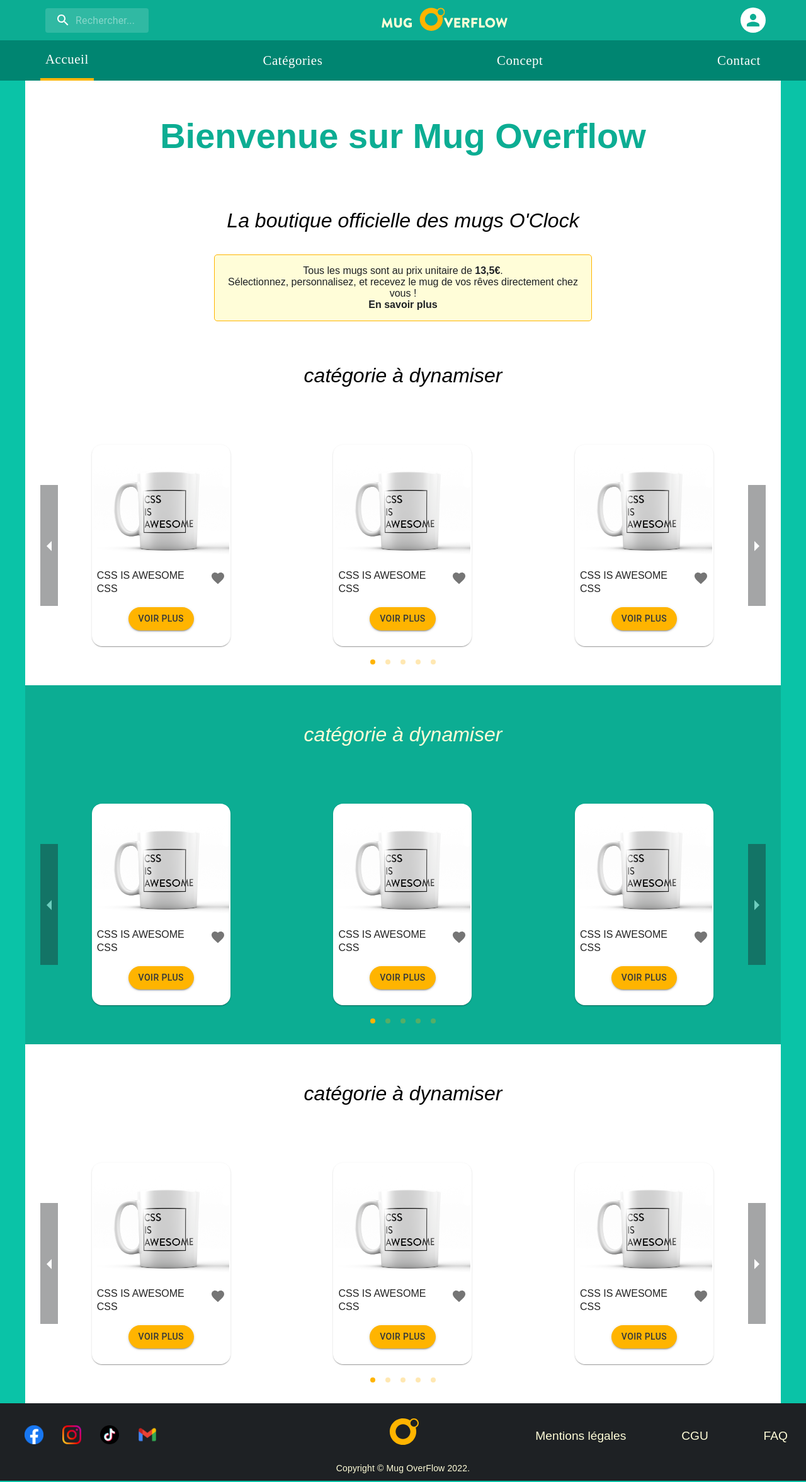
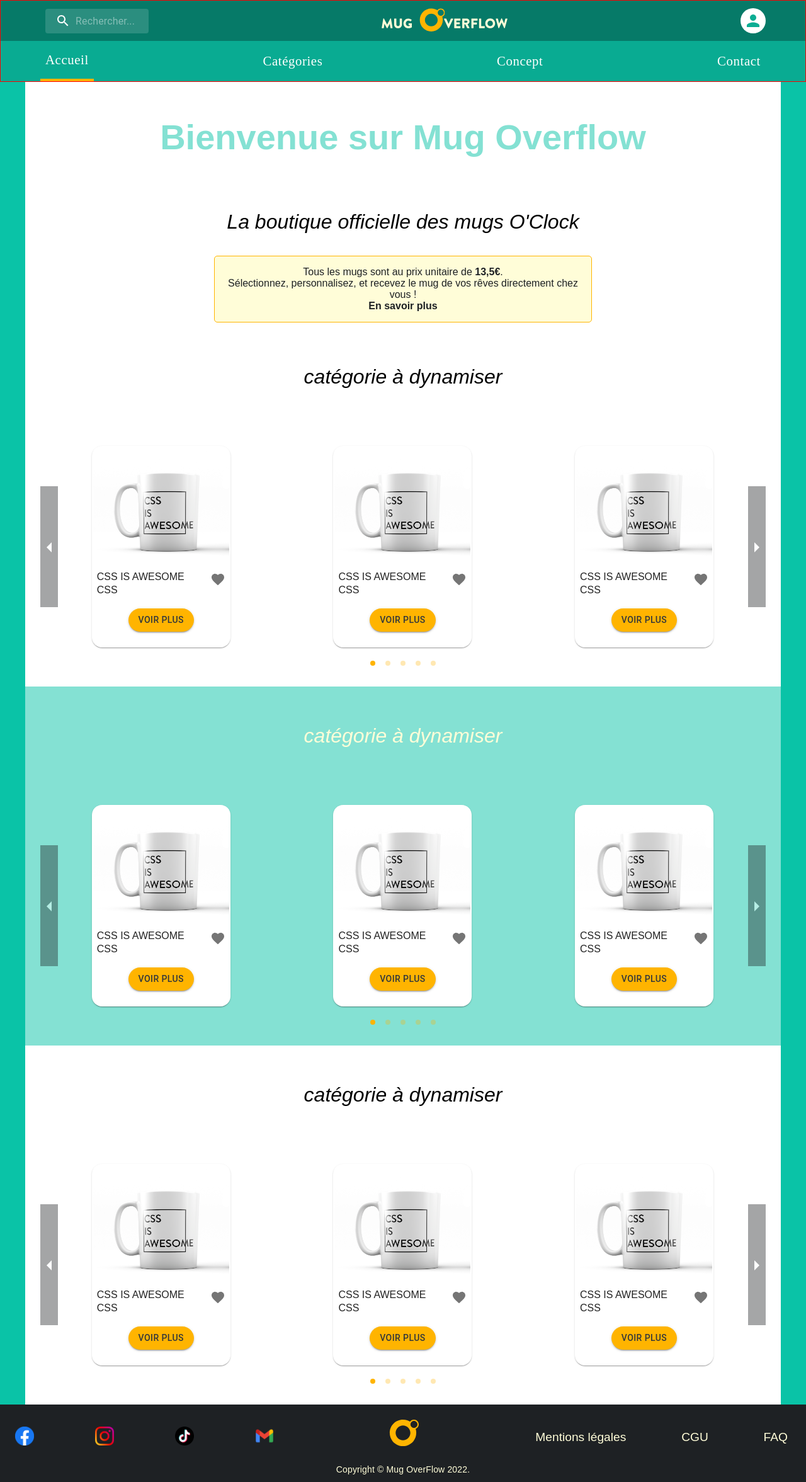
Before and after one commit to marionbonin/Mug-Overflow, a React app: page / in a window 1280 px wide. Shown: the whole page at 63% size. Built offline with nearby package versions, Linux system fonts and the light colour scheme; a web font is replaced by a local one.

Commit message:
tentative de gestion de thème via MUI (echec critique) / modification du CSS

```diff
--- a/src/components/Categories/categories.js
+++ b/src/components/Categories/categories.js
@@ -7,7 +7,7 @@
     <>
       <Header />
       <Page>
-        <h1> Catégorie </h1>
+        <h2> Catégorie </h2>
       </Page>
       <Footer />
     </>
--- a/src/components/Contact/contact.js
+++ b/src/components/Contact/contact.js
@@ -3,13 +3,11 @@
 import TextField from '@mui/material/TextField';
 import Box from '@mui/material/Box';
 import Container from '@mui/material/Container';
-import { createTheme, ThemeProvider } from '@mui/material/styles';
 import Header from '../Header/header';
 import Footer from '../Footer/footer';
 
 import './style.scss';
 
-const theme = createTheme();
 
 export default function Contact() {
   const handleSubmit = (event) => {
@@ -23,7 +21,7 @@
   };
 
   return (
-    <ThemeProvider theme={theme}>
+    <>
       <Header />
       <Container id="main-contact" component="main" maxWidth="xs">
         <CssBaseline />
@@ -95,6 +93,6 @@
         </Box>
       </Container>
       <Footer />
-    </ThemeProvider>
+    </>
   );
 }
--- a/src/components/CreateAccount/createAccount.js
+++ b/src/components/CreateAccount/createAccount.js
@@ -5,7 +5,6 @@
 import Box from '@mui/material/Box';
 import Typography from '@mui/material/Typography';
 import Container from '@mui/material/Container';
-import { createTheme, ThemeProvider } from '@mui/material/styles';
 import logo from 'src/assets/images/logo-mugoverflow.svg';
 import Footer from '../Footer/footer';
 
@@ -24,8 +23,6 @@
   );
 }
 
-const theme = createTheme();
-
 export default function AccountCreation() {
   const handleSubmit = (event) => {
     event.preventDefault();
@@ -38,7 +35,7 @@
   };
 
   return (
-    <ThemeProvider theme={theme} maxWidth="sm">
+    <>
       <Container id="main-sign-in" component="main" maxWidth="xs">
         <CssBaseline />
         <Box
@@ -133,6 +130,6 @@
         <Copyright sx={{ mt: 8, mb: 4 }} />
       </Container>
       <Footer />
-    </ThemeProvider>
+    </>
   );
 }
--- a/src/components/Footer/style.scss
+++ b/src/components/Footer/style.scss
@@ -15,15 +15,22 @@
   #social-container {
     display: flex;
     align-items: center;
-    padding: 20px 0;
+    justify-content: space-between;
+    @media (max-width: 700px){
+      justify-content: center;
+
+    }
+  }
 
     .social-icon {
       width: 30px;
       align-items: center;
-      margin-right: 15px;
-      margin-left: 15px;
+      @media (max-width: 700px){
+        margin-left: 10px;
+        margin-right: 10px;
+      }
     }
-  }
+}
 
   // 2nd column
   #logo-container {
@@ -54,5 +61,3 @@
     font-family: 'brandon-grotesque', sans-serif;
     color: #fffdd8;
   }
-
-}
--- a/src/components/Header/NavbarBottom/style.scss
+++ b/src/components/Header/NavbarBottom/style.scss
@@ -5,7 +5,7 @@
 #navbar{
   // height: 64px;
   height: 100%;
-  background-color: vars.$veryDarkBackgroundGreen;
+  background-color: vars.$blackOpacityTwenty;
   color: vars.$lightYellow;
   box-shadow: none;
 
--- a/src/components/Header/NavbarTop/style.scss
+++ b/src/components/Header/NavbarTop/style.scss
@@ -1,14 +1,13 @@
 @use 'src/styles/vars';
-
 
 #top-menu-box {
     @media (max-width: 600px){
       padding-top: 10px;
     }
-    background-color: vars.$darkBackgroundGreen;
+    background-color: vars.$blackOpacitySixty;
 
     #top-menu-appbar {
-    background-color: vars.$darkBackgroundGreen;
+    background-color: vars.$blackOpacityZero;
     margin-left: auto;
     margin-right: auto;
     max-width: 1200px;
--- a/src/components/Header/style.scss
+++ b/src/components/Header/style.scss
@@ -1,4 +1,4 @@
 #header-container {
   min-height: 128px;
-  // border: 1px red solid;
+  border: 1px red solid;
 }
--- a/src/components/Login/login.js
+++ b/src/components/Login/login.js
@@ -11,14 +11,11 @@
 import LockOutlinedIcon from '@mui/icons-material/LockOutlined';
 import Typography from '@mui/material/Typography';
 import Container from '@mui/material/Container';
-import { createTheme, ThemeProvider } from '@mui/material/styles';
 import logo from 'src/assets/images/logo-mugoverflow.svg';
 import { changeValue, submitLogin } from '../../actions/user';
 import Footer from '../Footer/footer';
 
 import './style.scss';
-
-const theme = createTheme();
 
 export default function Login() {
   // we get the initial email & password values from the state
@@ -56,7 +53,7 @@
   };
 
   return (
-    <ThemeProvider theme={theme}>
+    <>
       <Container id="main-sign-in" component="main" maxWidth="sm">
         <img src={logo} alt="logo Mug Overflow" id="logo-navbar" />
         <CssBaseline />
@@ -141,6 +138,6 @@
         </Box>
       </Container>
       <Footer />
-    </ThemeProvider>
+    </>
   );
 }
--- a/src/components/Login/style.scss
+++ b/src/components/Login/style.scss
@@ -1,15 +1,11 @@
 @use 'src/styles/vars';
-
-body {
-  background-color : #0ac3a7!important;
-}
-
 
 #main-sign-in {
   min-height: 85vh;
   // margin-bottom: 20vh;
   font-family: 'brandon-grotesque', sans-serif;
   font-weight: 400;
+  margin-bottom: 50px;
 }
 
 .link {
--- a/src/components/MentionsLegales/style.scss
+++ b/src/components/MentionsLegales/style.scss
@@ -9,8 +9,8 @@
   padding: 20px;
 
   #notice-title{
-   h1 {
-    color: vars.$darkBackgroundGreen;
+    h1 {
+      color: vars.$darkBackgroundGreen;
     }
   }
 
--- a/src/styles/_vars.scss
+++ b/src/styles/_vars.scss
@@ -11,18 +11,23 @@
 
 // VERT
 $backgroundGreen: #0ac3a7;
-$darkBackgroundGreen:#0CAD93;
-$veryDarkBackgroundGreen: #008571;
+$darkBackgroundGreen:rgba(10, 195, 167, 0.5);
+$veryDarkBackgroundGreen: #004b4000;
 
 // JAUNE
 $orangeYellow: #ffb400;
 $lightYellow: #fffdd8;
 
-//Bleu
+// Bleu
 $darkBlue: #234b78;
 $lightBlue: #3BB3DE;
 $extraLightBlue: #CDF2FF;
 
-//Rouge
+// Rouge
 $darkRed: rgb(165, 42, 40);
 $lightRed: #D83A37;
+
+// Noir opaque
+$blackOpacityZero: #00000000;
+$blackOpacityTwenty: #00000020;
+$blackOpacitySixty: #00000060;
--- a/src/styles/index.scss
+++ b/src/styles/index.scss
@@ -4,7 +4,10 @@
 
 body {
   font-family: "brandon-grotesque",sans-serif;
+  background-color : vars.$backgroundGreen!important;
+  // background-color : vars.$blackOpacityTwenty;
 }
+
 
 h1 {
   padding: 10px;
```
Also changed, not shown: src/components/CGU/cgu.js (+43 -16 lines).
